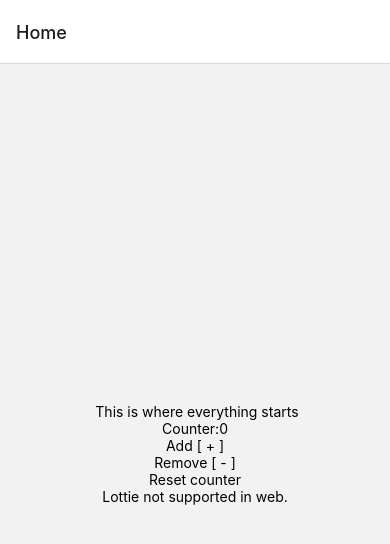
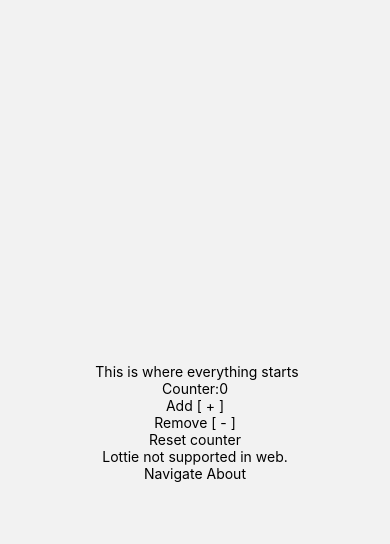
Before and after one commit to floppydisk89/React-Native-Boilerplate-2022, a React Native app: screen /Home in a window 390 px wide. Shown: the top 544 px of the page. Built offline with nearby package versions, Linux system fonts and the light colour scheme.

Commit message:
improved navigation example

```diff
--- a/screens/About/index.tsx
+++ b/screens/About/index.tsx
@@ -1,9 +1,17 @@
 import { Text, View, TouchableOpacity } from 'react-native';
+import { NativeStackScreenProps } from '@react-navigation/native-stack';
+import { RootStackParamList } from '../routes';
 
-export default function About() {
+export default function About({
+  navigation,
+}: NativeStackScreenProps<RootStackParamList>) {
   return (
     <View>
       <Text>About</Text>
+
+      <TouchableOpacity onPress={() => navigation.navigate('Home')}>
+        <Text>Navigate Home</Text>
+      </TouchableOpacity>
     </View>
   );
 }
--- a/screens/Home/index.tsx
+++ b/screens/Home/index.tsx
@@ -1,5 +1,7 @@
 import { Text, View, TouchableOpacity } from 'react-native';
 import { useDispatch, useSelector } from 'react-redux';
+import { NativeStackScreenProps } from '@react-navigation/native-stack';
+import { RootStackParamList } from '../routes';
 import {
   clearState,
   decrement,
@@ -7,6 +9,7 @@ import {
 } from '../../store/slices/userSession';
 import LottieCustom from '../../components/LottieCustom';
 import { useLocale } from '../../plugins/localizer';
+
 import styles from './styles';
 
 type State = {
@@ -15,7 +18,9 @@ type State = {
   };
 };
 
-export default function App() {
+export default function Home({
+  navigation,
+}: NativeStackScreenProps<RootStackParamList>) {
   const dispatch = useDispatch();
   const t = useLocale();
   const userSession = useSelector((state: State) => state.userSession);
@@ -49,6 +54,10 @@ export default function App() {
         <Text>Reset counter</Text>
       </TouchableOpacity>
       <LottieCustom />
+
+      <TouchableOpacity onPress={() => navigation.navigate('About')}>
+        <Text>Navigate About</Text>
+      </TouchableOpacity>
     </View>
   );
 }
--- a/screens/routes.tsx
+++ b/screens/routes.tsx
@@ -10,7 +10,11 @@ const Stack = createNativeStackNavigator();
 function Routes() {
   return (
     <NavigationContainer>
-      <Stack.Navigator>
+      <Stack.Navigator
+        screenOptions={{
+          headerShown: false,
+        }}
+      >
         <Stack.Screen name="Home" component={Home} />
         <Stack.Screen name="About" component={About} />
       </Stack.Navigator>
@@ -19,3 +23,8 @@ function Routes() {
 }
 
 export default Routes;
+
+export type RootStackParamList = {
+  Home: undefined;
+  About: undefined;
+};
```
